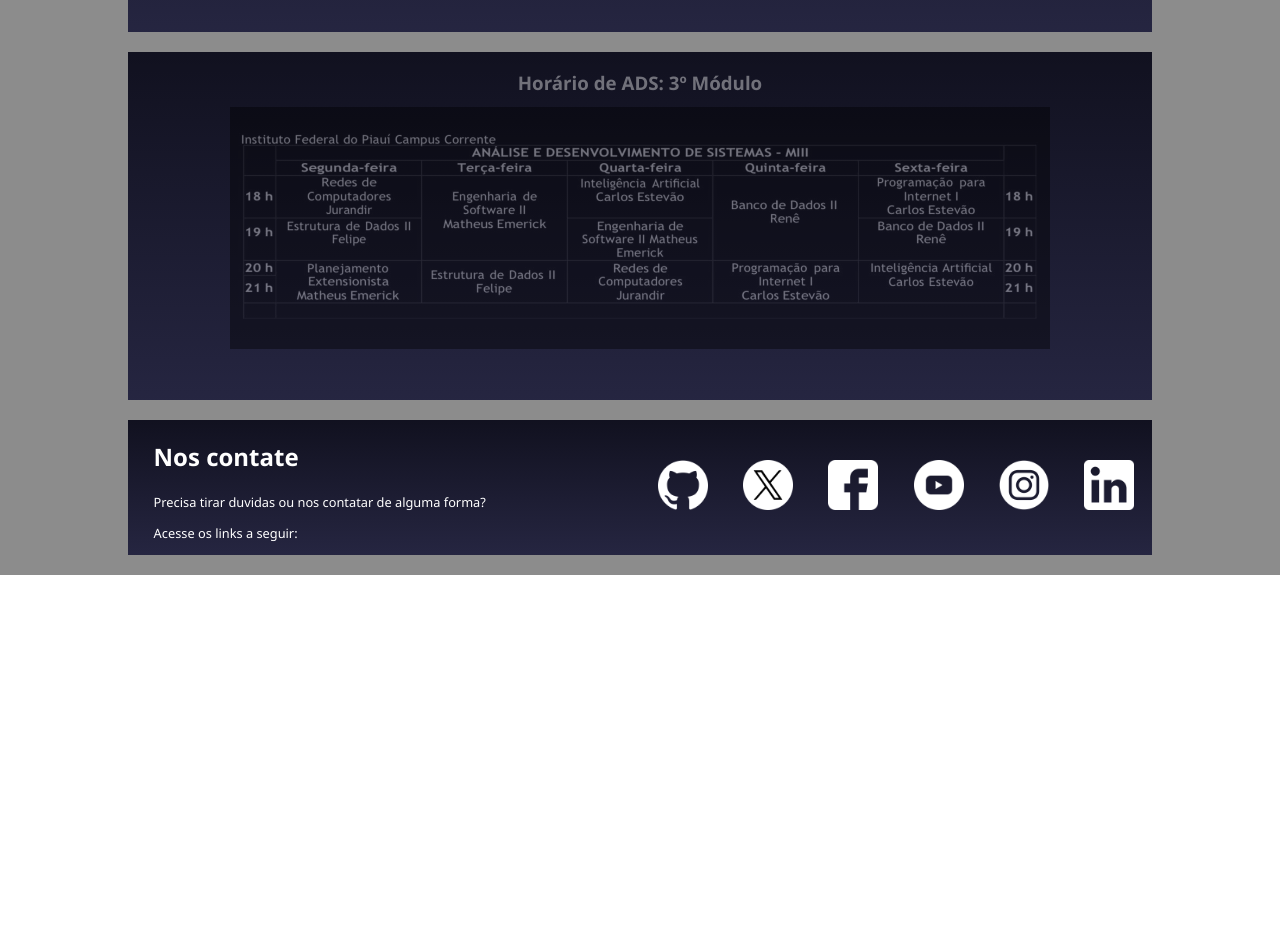
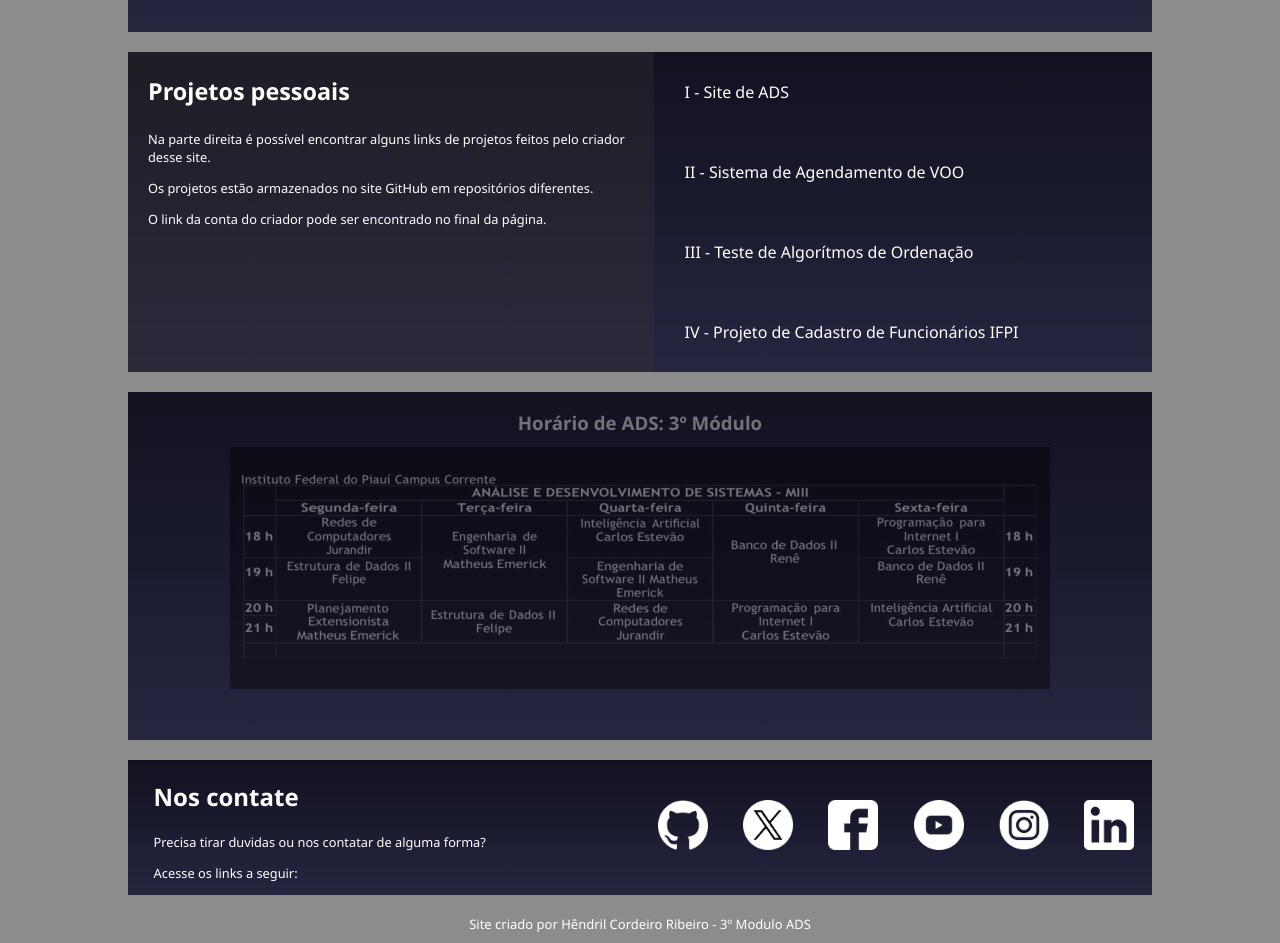
Before and after one commit to HendrilCR/site-ads, a plain HTML site: page index.html in a window 1280 px wide. Shown: the part 960-1903 px from the top of the page. Before the commit the page ends 1535 px from the top, so only its background shows below. Drawn offline with Linux system fonts and the light colour scheme.

Commit message:
Update v2

```diff
--- a/css/style.css
+++ b/css/style.css
@@ -208,3 +208,32 @@ section{
 	width: 80%;
 	margin: 5%;
 }
+
+#projetos{
+	display: flex;
+	justify-content: stretch;
+	min-height: 40vh;
+}
+
+
+#layer{
+	font-size: 20px;
+	background-color: rgba(51, 51, 51, 0.356);
+	padding-left: 20px;
+}
+
+#projconteudo{
+	justify-content: space-around;
+	width: 50%;
+	padding-left: 2%;
+	display: flex;
+	flex-flow: column wrap;
+}
+
+#creditos{
+	width: 100vw;
+	display: flex;
+	font-size: small;
+	justify-content: center;
+	margin-bottom: 10px;
+}
--- a/index.html
+++ b/index.html
@@ -81,6 +81,24 @@
 			</div>
 	</section>
 
+	<section id = "projetos">
+			<div id = "layer">
+				<h3>Projetos pessoais</h3>
+				<p>Na parte direita é possível encontrar alguns links de projetos feitos pelo criador desse site.</p>
+				<p>Os projetos estão armazenados no site GitHub em repositórios diferentes.</p>
+				<p>O link da conta do criador pode ser encontrado no final da página.</p>
+			<div id = "projbanner"></div>
+		</div>
+
+		<div id = "projconteudo">
+			<a href="https://github.com/HendrilCR/site-ads">I - Site de ADS</a>
+			<a href="https://github.com/HendrilCR/AgendamentoVoo2023">II - Sistema de Agendamento de VOO</a>
+			<a href="https://github.com/HendrilCR/Sorter2">III - Teste de Algorítmos de Ordenação</a>
+			<a href="https://github.com/HendrilCR/TesteJava">IV - Projeto de Cadastro de Funcionários IFPI</a>
+		</div>
+
+</section>
+
 	<section id = "horario">
 		<div id = "horaconteudo">
 			<h3>Horário de ADS: 3º Módulo</h3>
@@ -108,6 +126,6 @@
 		</div>
 	</section>
 
-
+	<div id="creditos">Site criado por Hêndril Cordeiro Ribeiro - 3º Modulo ADS</div>
 </body>
 </html>
```
Also changed, not shown: images/banner2.jpg (added).
